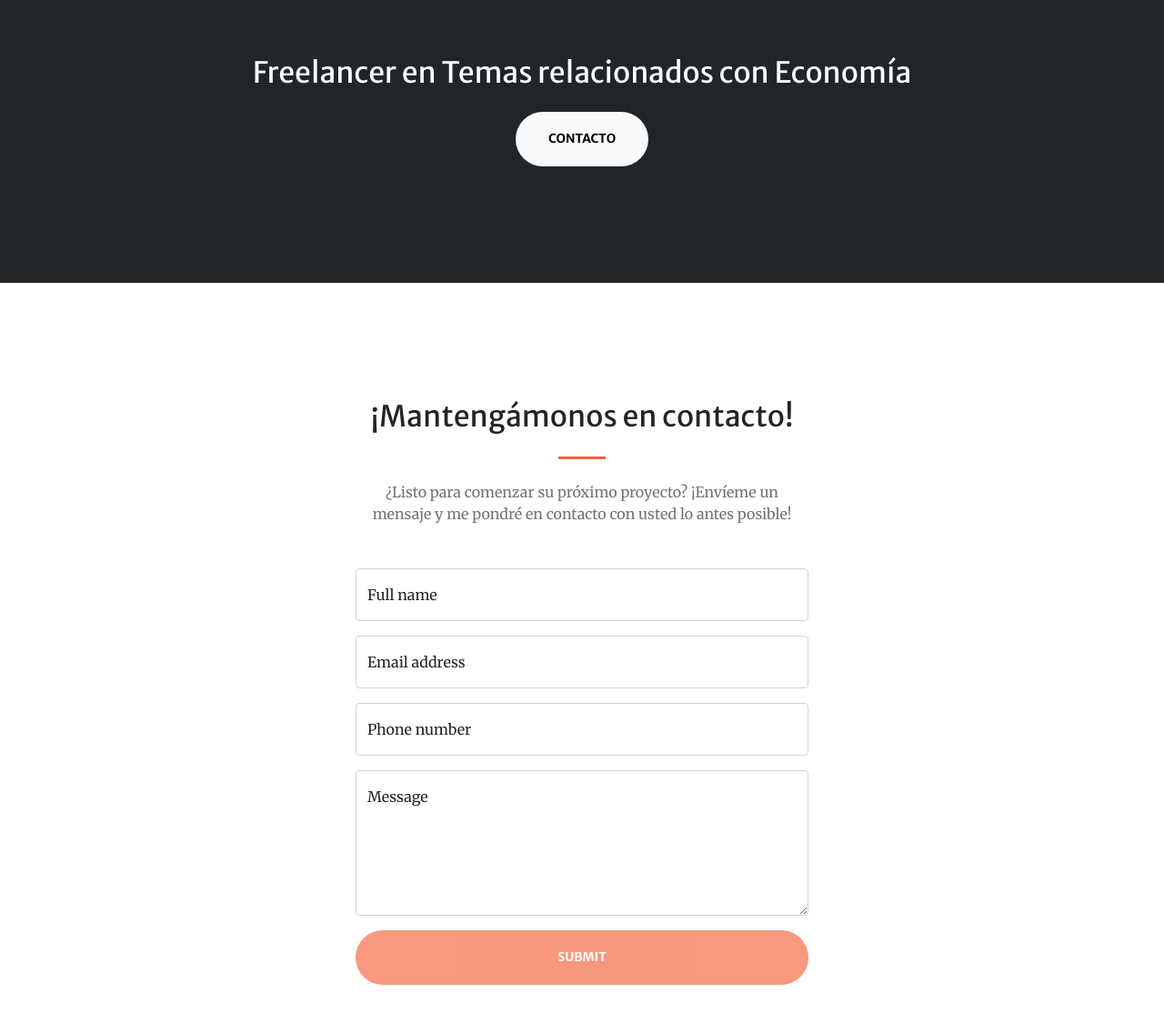
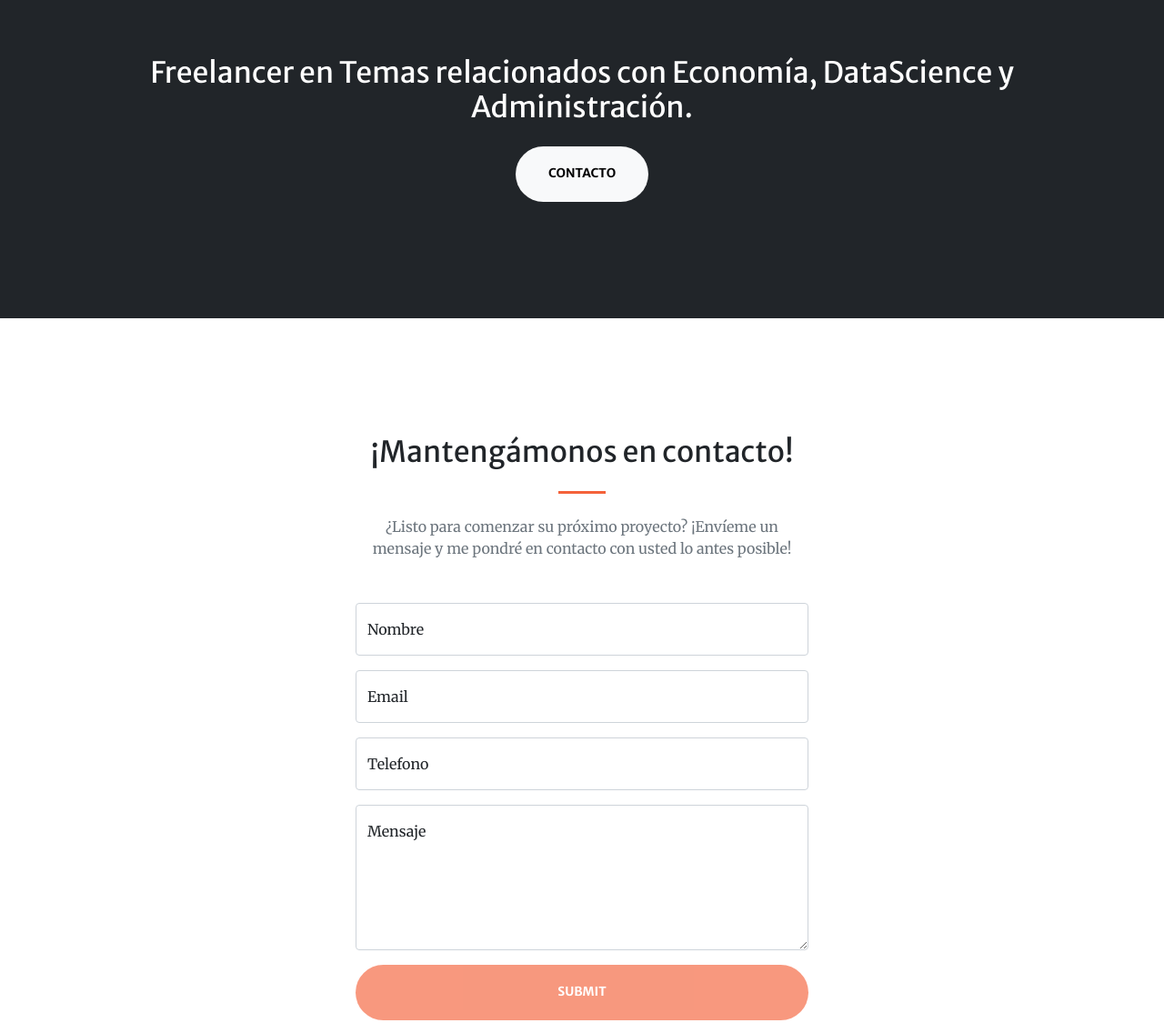
Before and after one commit to Yesid211/Portafolio-, a plain HTML site: page index.html in a window 1280 px wide. Shown: the part 2700-3825 px from the top of the page at 91% size. Drawn offline with nearby package versions, Linux system fonts and the light colour scheme; some packages are replaced by stand-ins of ours; a script that the page names is missing.

Commit message:
Update index.html

```diff
--- a/index.html
+++ b/index.html
@@ -63,9 +63,9 @@
             </div>
         </section>
         <!-- Servicios-->
-        <section class="page-section" id="services">
+        <section class="page-section" id="Servicios">
             <div class="container px-4 px-lg-5">
-                <h2 class="text-center mt-0">services</h2>
+                <h2 class="text-center mt-0">Servicios</h2>
                 <hr class="divider" />
                 <div class="row gx-4 gx-lg-5">
                     <div class="col-lg-3 col-md-6 text-center">
@@ -163,8 +163,8 @@
         <!-- Call to action-->
         <section class="page-section bg-dark text-white">
             <div class="container px-4 px-lg-5 text-center">
-                <h2 class="mb-4">Freelancer en Temas relacionados con Economía</h2>
-                <a class="btn btn-light btn-xl" href="https://startbootstrap.com/theme/creative/">Contacto</a>
+                <h2 class="mb-4">Freelancer en Temas relacionados con Economía, DataScience y Administración.</h2>
+                <a class="btn btn-light btn-xl" href="https://www.facebook.com/yessid.bolanos">Contacto</a>
             </div>
         </section>
         <!-- Contacto-->
@@ -190,29 +190,29 @@
                             <!-- Nombre -->
                             <div class="form-floating mb-3">
                                 <input class="form-control" id="name" type="text" placeholder="Enter your name..." data-sb-validations="required" />
-                                <label for="name">Full name</label>
+                                <label for="name">Nombre</label>
                                 <div class="invalid-feedback" data-sb-feedback="name:required">A name is required.</div>
                             </div>
                             <!-- Email -->
                             <div class="form-floating mb-3">
                                 <input class="form-control" id="email" type="email" placeholder="name@example.com" data-sb-validations="required,email" />
-                                <label for="email">Email address</label>
+                                <label for="email">Email </label>
                                 <div class="invalid-feedback" data-sb-feedback="email:required">An email is required.</div>
                                 <div class="invalid-feedback" data-sb-feedback="email:email">Email is not valid.</div>
                             </div>
                             <!-- Telefono -->
                             <div class="form-floating mb-3">
                                 <input class="form-control" id="phone" type="tel" placeholder="(123) 456-7890" data-sb-validations="required" />
-                                <label for="phone">Phone number</label>
+                                <label for="phone">Telefono </label>
                                 <div class="invalid-feedback" data-sb-feedback="phone:required">A phone number is required.</div>
                             </div>
                             <!-- Mensaje -->
                             <div class="form-floating mb-3">
                                 <textarea class="form-control" id="message" type="text" placeholder="Enter your message here..." style="height: 10rem" data-sb-validations="required"></textarea>
-                                <label for="message">Message</label>
+                                <label for="message">Mensaje </label>
                                 <div class="invalid-feedback" data-sb-feedback="message:required">A message is required.</div>
                             </div>
-                            <!-- Enviar success message-->
+                            <!-- Enviar -->
                             <!---->
                             <!-- This is what your users will see when the form-->
                             <!-- has successfully submitted-->
```
